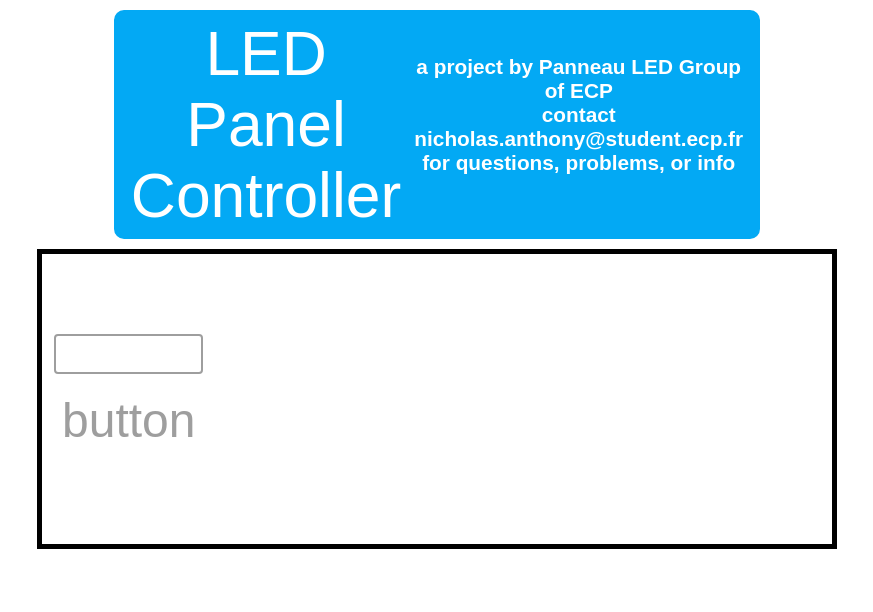
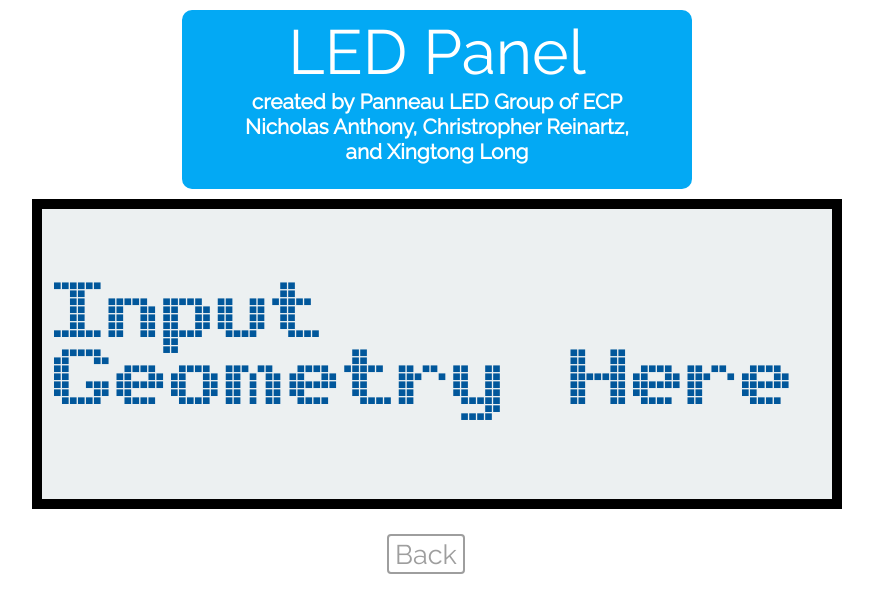
Before and after one commit to PanneauLED/Teensy-Files, a plain HTML site: page Panel_Website/button.html in a window 1280 px wide. Shown: the whole page, without its empty margins (203-1076 px from the left). Drawn offline with Linux system fonts and the light colour scheme.

Commit message:
Updated Website

```diff
--- a/Panel_Website/button.html
+++ b/Panel_Website/button.html
@@ -8,29 +8,32 @@
     <meta name="viewport" content="width=device-width, initial-scale=1" />
     <link href='https://fonts.googleapis.com/css?family=Open+Sans' rel='stylesheet' type='text/css'>
     <link href='https://fonts.googleapis.com/css?family=Exo:500' rel='stylesheet' type='text/css'>
+    <link href='https://fonts.googleapis.com/css?family=Raleway' rel='stylesheet' type='text/css'>
     <link rel='stylesheet' type='text/css' href='indexstyle.css' >
+    <link href="hover.css" rel="stylesheet" type="text/css"/>
 
 </head>
 
 <body>
     <div id="nav_bg"></div>
-    <table id="nav">
-        <td id="website_title">
-            LED Panel Controller
-        </td>
-        <td id="credit">
-            <h4>a project by Panneau LED Group of ECP</h4><br>
-            <h4>contact nicholas.anthony@student.ecp.fr for questions, problems, or info</h4>
-        </td>
+    <div id="nav">
+        <div id="website_title">
+            LED Panel
+        </div>
+        <div id="credit">
+            <h4>created by Panneau LED Group of ECP</h4><br>
+            <h4>Nicholas Anthony, Christropher Reinartz, <br> and Xingtong Long</h4>
+        </div>
+    </div>
+
+<div id="optionPanel">
+    <table id="panel">
+        <td>Input Geometry Here</td>
     </table>
+    <button class="hvr-grow" style="position: relative; left: 350px; top: 30px" onclick="location.href='test.html';"> Back </button>
+</div>
 
-<div id="control_panel">
-    <table id="panel">
-            <tr>
-                <td><button id="index.html"><font size=7>button</font></button></td>
 
-            </tr>
-        </table>
 
 
 
--- a/Panel_Website/indexstyle.css
+++ b/Panel_Website/indexstyle.css
@@ -3,11 +3,32 @@ body {
     padding: 0;
     font-family: 'Raleway', sans-serif;
     font-weight: 500;
-    min-width: 1000px;
+    min-width: 820px;
     font-size: 130%;
 }
 h1, h4 {
     display: inline;
+}
+td {
+    padding-left: 10px;
+}
+
+input {
+    width: 100px;
+    height: 30px;
+    font-size: 130%;
+}
+button, #open {
+    font-family: 'Raleway', sans-serif;
+    color: #9E9E9E;
+    background-color: white;
+    border-radius: 4px;
+    border-style: solid;
+    border-width: 2px;
+    border-color: #9E9E9E;
+    position: relative;
+    height: 40px;
+    font-size: 130%;
 }
 
 #nav{
@@ -28,6 +49,7 @@ h1, h4 {
 }
 #website_title{
     position: relative;
+    font-weight: 500;
     font-size: 300%;
     color: white;
 }
@@ -39,60 +61,59 @@ h1, h4 {
     font-size: 100%;
 }
 
-
-#panel{
-    border-style: solid;
-    border-width: 5px;
-    border-color: #000000;
-    font-size: 400%;
-    width: 800px;
-    height: 300px;
-    background-color: #FFFFFF;
-    font-family: 'Exo', sans-serif;
-
-    position: relative;
-    margin-left: auto;
-    margin-right: auto;
-    top: 20px;
-}
-button {
-    font-family: 'Raleway', sans-serif;
-    color: #9E9E9E;
-    background-color: white;
-    border-radius: 4px;
-    border-style: solid;
-    border-width: 2px;
-    border-color: #9E9E9E;
-    position: relative;
-    height: 40px;
-    font-size: 130%;
-}
-
-#timeStyle{
-    display: inline;
-}
-
 #input{
     position: relative;
     margin-left: auto;
     margin-right: auto;
     top: 10px;
 }
+#timeStyle{
+    display: inline;
+}
 
+@font-face {
+  font-family: BoldLEDTypeface;
+  src: local("Bold LED Board-7 Font"),
+       local("old_led_board-7"),
+       url(bold_led_board-7.ttf);
+  font-weight: bold;
+}
+
+#panel{
+    position: relative;
+    margin-left: auto;
+    margin-right: auto;
+    top: 0px;
+    /*font-family: 'Exo', sans-serif;*/
+    font-family: 'BoldLEDTypeface', sans-serif;
+    border-style: solid;
+    border-width: 5px;
+    border-color: #000000;
+    font-size: 320%;
+    width: 800px;
+    height: 300px;
+    color: #01579B;
+    background-color: #ecf0f1;
+}
 .panel_style{
     display: inline;
 }
 
-td {
-    padding-left: 10px;
+#optionPanel{
+    position: relative;
+    margin-left: auto;
+    margin-right: auto;
+    top: 20px;
+    border-style: solid;
+    border-width: 5px;
+    border-color: #000000;
+    width: 800px;
+    height: 300px;
+    color: #01579B;
+    background-color: #ecf0f1;
 }
 
-input {
-    width: 100px;
-    height: 30px;
-    font-size: 130%;
 
-}
 #open {
     -moz-box-shadow:inset 0px 1px 0px 0px #ffffff;
     -webkit-box-shadow:inset 0px 1px 0px 0px #ffffff;
```
Also changed, not shown: Panel_Website/index.html (+14 -11 lines), Panel_Website/main.js (+7 -4 lines), Panel_Website/test.html (+18 -14 lines), Panel_Website/bold_led_board-7.ttf (added), 1 other file. Lines whose indentation alone changed are shown as unchanged.
